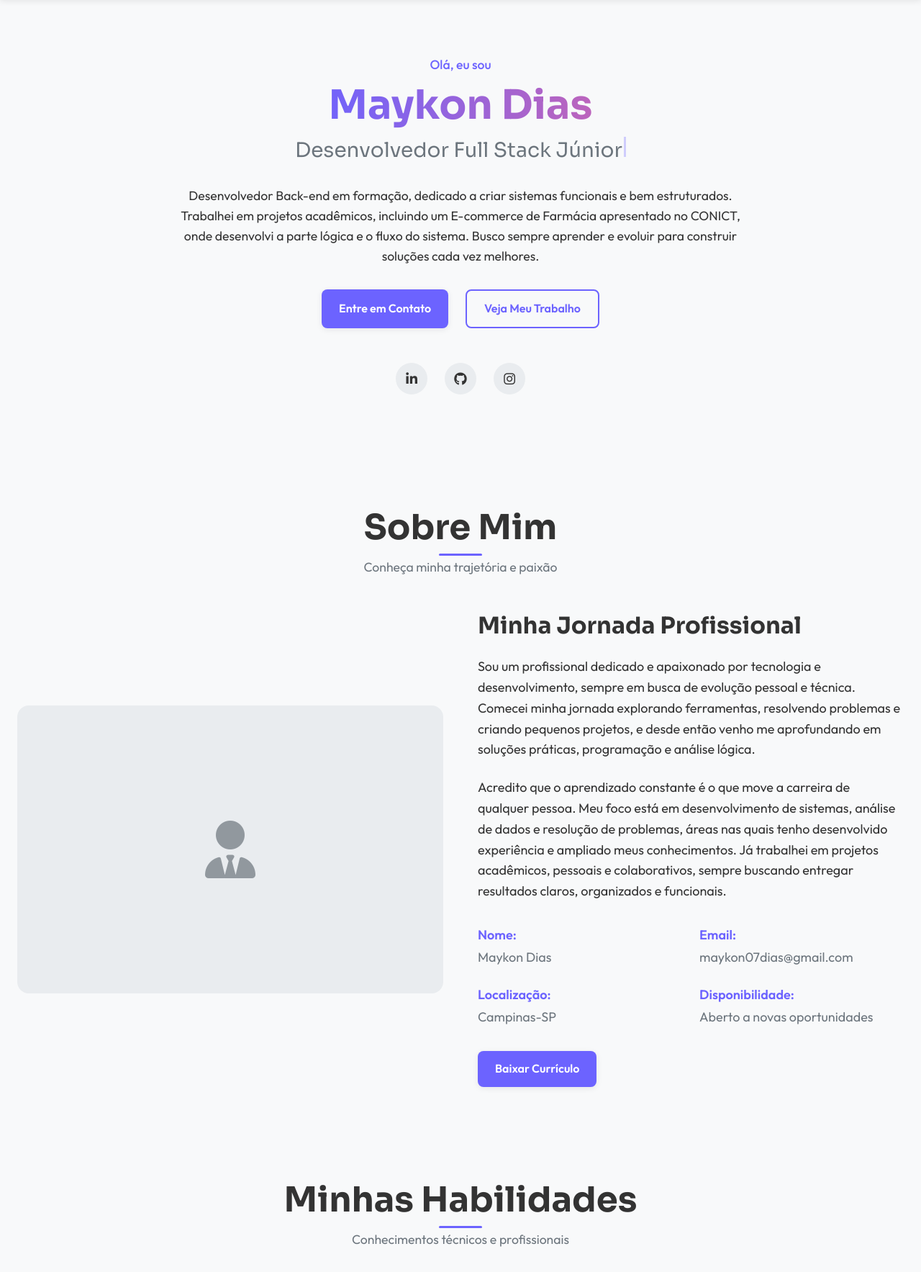
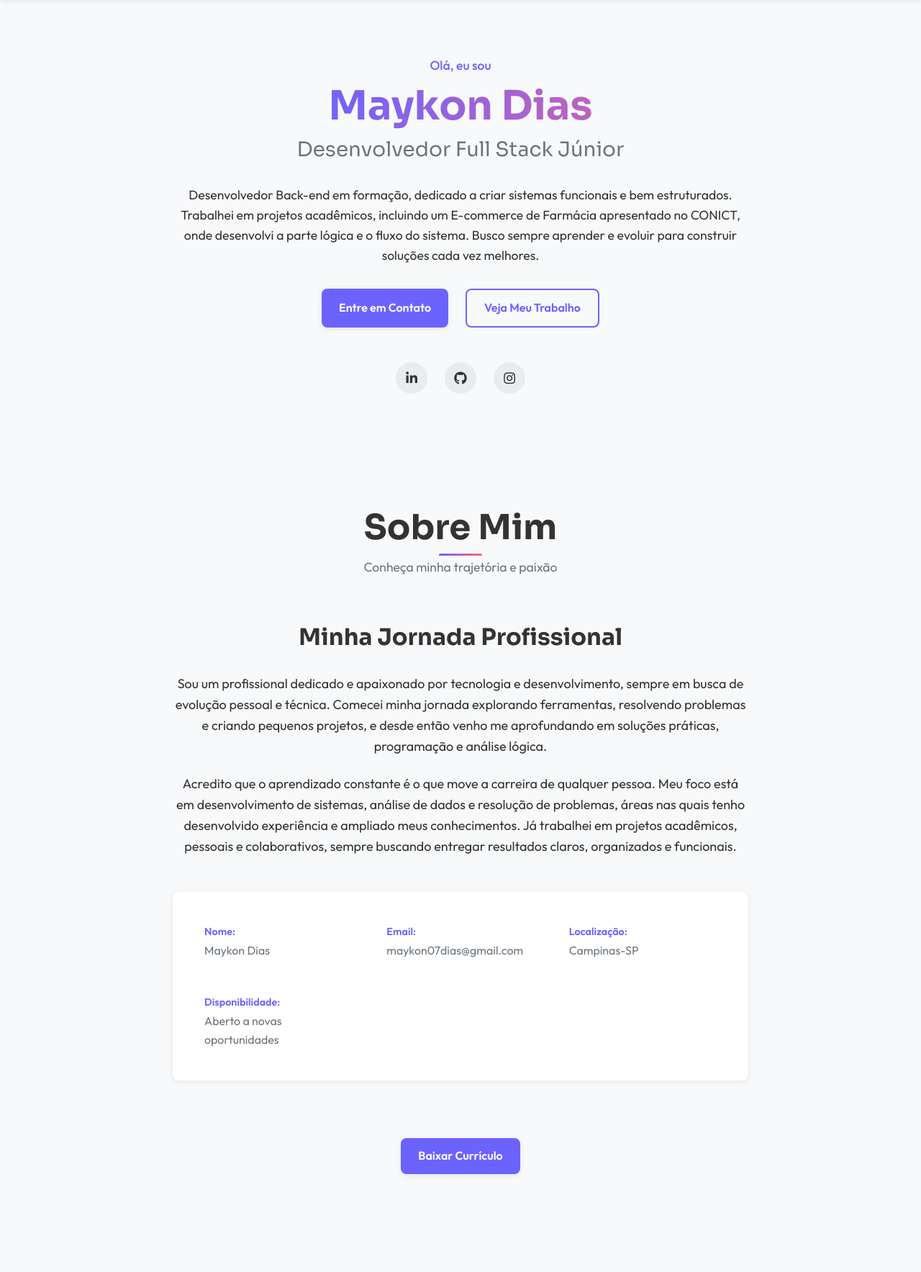
Before and after one commit to Loadingzs/Portfolio, a Flask app: page / in a window 1280 px wide. Shown: the part 80-1847 px from the top of the page at 72% size. Run offline with Flask 3, Linux system fonts and the light colour scheme.

Commit message:
99% Concluido

```diff
--- a/static/css/style.css
+++ b/static/css/style.css
@@ -1773,3 +1773,207 @@ body.dark-theme {
   display: flex;
   align-items: center;
 }
+
+/* ==========================================================================
+   CORREÇÕES PARA CENTRALIZAR SEÇÃO SOBRE MIM
+   ========================================================================== */
+
+/* Centralizar a seção Sobre Mim */
+#sobre .section__header {
+  text-align: center;
+  margin-bottom: var(--spacing-xl);
+}
+
+#sobre .section__title {
+  position: relative;
+  display: inline-block;
+  margin-bottom: var(--spacing-xs);
+}
+
+#sobre .section__title::after {
+  content: '';
+  position: absolute;
+  bottom: -10px;
+  left: 50%;
+  transform: translateX(-50%);
+  width: 60px;
+  height: 3px;
+  background: var(--gradient-primary);
+  border-radius: 2px;
+}
+
+#sobre .section__subtitle {
+  color: var(--gray-color);
+  font-size: 1.1rem;
+  text-align: center;
+  margin-bottom: var(--spacing-lg);
+}
+
+/* Centralizar todo o conteúdo da seção Sobre */
+.about__text {
+  text-align: center;
+  max-width: 800px;
+  margin: 0 auto;
+}
+
+.about__title {
+  margin-bottom: var(--spacing-md);
+  font-size: var(--fs-xl);
+}
+
+.about__info {
+  display: grid;
+  grid-template-columns: repeat(auto-fit, minmax(200px, 1fr));
+  gap: var(--spacing-sm);
+  margin: var(--spacing-lg) 0;
+  text-align: left;
+  background: var(--white);
+  padding: var(--spacing-md);
+  border-radius: var(--border-radius);
+  box-shadow: var(--shadow-sm);
+}
+
+body.dark-theme .about__info {
+  background: var(--dark-card);
+}
+
+.info-item {
+  display: flex;
+  flex-direction: column;
+  padding: var(--spacing-xs);
+}
+
+.info-label {
+  font-weight: 600;
+  color: var(--primary-color);
+  margin-bottom: 2px;
+  font-size: 0.9rem;
+}
+
+.info-value {
+  color: var(--gray-color);
+  font-size: 1rem;
+}
+
+/* Botão da seção Sobre centralizado */
+#sobre .btn {
+  margin-top: var(--spacing-md);
+  display: inline-block;
+}
+
+/* ==========================================================================
+   CORREÇÕES PARA O LAYOUT DO SOBRE
+   ========================================================================== */
+
+/* Ajustar o layout da seção Sobre para mobile */
+@media (max-width: 768px) {
+  .about__info {
+    grid-template-columns: 1fr;
+    text-align: center;
+  }
+
+  .info-item {
+    align-items: center;
+  }
+}
+
+/* ==========================================================================
+   CORREÇÕES PARA BARRAS DE HABILIDADE (VALORES REAIS)
+   ========================================================================== */
+
+/* Ajustar os valores das barras de habilidade conforme seu HTML */
+.skill-progress[data-level="60"] { width: 60%; }
+.skill-progress[data-level="65"] { width: 65%; }
+.skill-progress[data-level="46"] { width: 46%; }
+.skill-progress[data-level="92"] { width: 92%; }
+.skill-progress[data-level="94"] { width: 94%; }
+.skill-progress[data-level="96"] { width: 96%; }
+
+/* ==========================================================================
+   MELHORIAS PARA RESPONSIVIDADE
+   ========================================================================== */
+
+@media (max-width: 576px) {
+  .about__text {
+    padding: 0 var(--spacing-xs);
+  }
+
+  .about__info {
+    padding: var(--spacing-sm);
+  }
+
+  #sobre .section__title {
+    font-size: var(--fs-xl);
+  }
+
+  #sobre .section__subtitle {
+    font-size: 1rem;
+  }
+}
+
+/* ==========================================================================
+   ANIMAÇÃO PARA AS BARRAS DE HABILIDADE
+   ========================================================================== */
+
+@keyframes fillSkillBar {
+  from {
+    width: 0;
+  }
+  to {
+    width: var(--final-width);
+  }
+}
+
+.skill-progress {
+  animation: fillSkillBar 1.5s ease-out forwards;
+}
+
+/* ==========================================================================
+   AJUSTES PARA O BOTÃO DO TEMA
+   ========================================================================== */
+
+.theme-toggle {
+  position: relative;
+  width: 44px;
+  height: 44px;
+  border-radius: 50%;
+  display: flex;
+  align-items: center;
+  justify-content: center;
+  background: var(--light-gray);
+  color: var(--dark-color);
+  transition: all var(--transition-normal);
+  overflow: hidden;
+}
+
+body.dark-theme .theme-toggle {
+  background: var(--dark-card);
+  color: var(--dark-text);
+}
+
+.theme-toggle:hover {
+  background: var(--primary-color);
+  color: var(--white);
+  transform: rotate(180deg) scale(1.1);
+}
+
+.theme-toggle i {
+  transition: transform var(--transition-normal);
+}
+
+/* Mudar o ícone conforme o tema */
+body:not(.dark-theme) .theme-toggle .fa-sun {
+  display: none;
+}
+
+body:not(.dark-theme) .theme-toggle .fa-moon {
+  display: block;
+}
+
+body.dark-theme .theme-toggle .fa-sun {
+  display: block;
+}
+
+body.dark-theme .theme-toggle .fa-moon {
+  display: none;
+}
--- a/static/js/script.js
+++ b/static/js/script.js
@@ -44,7 +44,11 @@ const DOMCache = {
   currentYear: null,
   contactForm: null,
   skillProgressBars: null,
-  filterButtons: null
+  filterButtons: null,
+  portfolioItems: null,
+  navLinks: null,
+  sections: null,
+  heroElements: null
 };
 
 // ============================================================================
@@ -134,6 +138,9 @@ document.addEventListener('DOMContentLoaded', function() {
   Logger.info('Portfólio inicializado com configurações:', CONFIG);
   Analytics.trackPageView(window.location.pathname);
 
+  // Inicializar tratamento de erros globais
+  initGlobalErrorHandling();
+
   initCache();
   initTheme();
   initNavigation();
@@ -149,11 +156,29 @@ document.addEventListener('DOMContentLoaded', function() {
   initLoadingScreen();
   trackImportantInteractions();
 
-  // Carregar fontes
-  loadFonts();
+  // Carregar fontes (já estão pré-carregadas no HTML)
+  Logger.info('Fontes configuradas via preload');
 
   Logger.info('Inicialização completa');
 });
+
+// ============================================================================
+// TRATAMENTO DE ERROS GLOBAIS
+// ============================================================================
+function initGlobalErrorHandling() {
+  window.addEventListener('error', function(e) {
+    Logger.error('Erro global capturado', {
+      message: e.message,
+      filename: e.filename,
+      lineno: e.lineno,
+      colno: e.colno
+    });
+  });
+
+  window.addEventListener('unhandledrejection', function(e) {
+    Logger.error('Promise não tratada', e.reason);
+  });
+}
 
 // ============================================================================
 // INICIALIZAÇÃO DO CACHE
@@ -170,8 +195,14 @@ function initCache() {
     DOMCache.skillProgressBars = document.querySelectorAll('.skill-progress');
     DOMCache.filterButtons = document.querySelectorAll('.filter-btn');
     DOMCache.portfolioItems = document.querySelectorAll('.portfolio-item');
+    DOMCache.navLinks = document.querySelectorAll('.navbar__link');
+    DOMCache.sections = document.querySelectorAll('section[id]');
+    DOMCache.heroElements = document.querySelectorAll('.hero__greeting, .hero__name, .hero__title, .hero__description, .hero__buttons, .hero__social');
 
-    Logger.info('Cache DOM inicializado');
+    Logger.info('Cache DOM inicializado', {
+      elementos: Object.keys(DOMCache).length,
+      portfolioItems: DOMCache.portfolioItems?.length || 0
+    });
   } catch (error) {
     Logger.error('Erro ao inicializar cache DOM', error);
   }
@@ -198,9 +229,8 @@ function initTheme() {
   applyTheme();
 
   // Configurar botão de alternância
-  const themeToggle = document.querySelector('.theme-toggle');
-  if (themeToggle) {
-    themeToggle.addEventListener('click', toggleTheme);
+  if (DOMCache.themeToggle) {
+    DOMCache.themeToggle.addEventListener('click', toggleTheme);
     updateThemeIcon();
     Logger.info('Tema inicializado e botão configurado');
   }
@@ -224,9 +254,15 @@ function applyTheme() {
 }
 
 function updateThemeIcon() {
-  const icon = document.querySelector('.theme-toggle i');
-  if (icon) {
-    icon.className = currentTheme === 'dark' ? 'fas fa-sun' : 'fas fa-moon';
+  const moonIcon = DOMCache.themeToggle?.querySelector('.fa-moon');
+  const sunIcon = DOMCache.themeToggle?.querySelector('.fa-sun');
+
+  if (currentTheme === 'dark') {
+    if (moonIcon) moonIcon.style.display = 'none';
+    if (sunIcon) sunIcon.style.display = 'block';
+  } else {
+    if (moonIcon) moonIcon.style.display = 'block';
+    if (sunIcon) sunIcon.style.display = 'none';
   }
 }
 
@@ -239,8 +275,7 @@ function initNavigation() {
     if (DOMCache.navbarToggle && DOMCache.navbarMenu) {
       DOMCache.navbarToggle.addEventListener('click', toggleMobileMenu);
 
-      const navLinks = document.querySelectorAll('.navbar__link');
-      navLinks.forEach(link => {
+      DOMCache.navLinks.forEach(link => {
         link.addEventListener('click', closeMobileMenu);
       });
     }
@@ -307,22 +342,22 @@ function initSmoothScroll() {
 }
 
 function updateActiveNavLink(targetId = null) {
-  const navLinks = document.querySelectorAll('.navbar__link');
+  if (!DOMCache.navLinks) return;
 
   if (targetId) {
-    navLinks.forEach(link => {
+    DOMCache.navLinks.forEach(link => {
       link.classList.remove('active');
       if (link.getAttribute('href') === targetId) {
         link.classList.add('active');
       }
     });
   } else {
-    const sections = document.querySelectorAll('section[id]');
+    if (!DOMCache.sections) return;
+
     const scrollPosition = window.scrollY + 100;
-
     let currentSection = '';
 
-    sections.forEach(section => {
+    DOMCache.sections.forEach(section => {
       const sectionTop = section.offsetTop;
       const sectionHeight = section.clientHeight;
       const sectionId = section.getAttribute('id');
@@ -332,7 +367,7 @@ function updateActiveNavLink(targetId = null) {
       }
     });
 
-    navLinks.forEach(link => {
+    DOMCache.navLinks.forEach(link => {
       link.classList.remove('active');
       if (link.getAttribute('href') === `#${currentSection}`) {
         link.classList.add('active');
@@ -398,13 +433,12 @@ function initSkillAnimations() {
 }
 
 function animateSkillBars() {
-  const skillProgressBars = DOMCache.skillProgressBars;
+  if (!DOMCache.skillProgressBars) return;
 
-  if (!skillProgressBars) return;
-
-  skillProgressBars.forEach((bar, index) => {
+  DOMCache.skillProgressBars.forEach((bar, index) => {
     setTimeout(() => {
       const level = bar.getAttribute('data-level');
+      // Animar via JavaScript
       bar.style.width = `${level}%`;
       bar.style.transition = `width 1.5s ease-out ${index * 0.1}s`;
     }, index * CONFIG.skillAnimationDelay);
@@ -435,6 +469,10 @@ function initPortfolioFilter() {
           Analytics.trackEvent('portfolio', 'filter', filter);
         });
       });
+
+      // Marcar o botão "Todos" como ativo inicialmente
+      const allButton = document.querySelector('.filter-btn[data-filter="all"]');
+      if (allButton) allButton.classList.add('active');
     }
 
     // Garantir que todos os itens sejam exibidos por padrão ao carregar a página
@@ -546,7 +584,7 @@ function validateField(e) {
   let isValid = true;
   let message = '';
 
-  field.classList.remove('error');
+  field.classList.remove('error', 'success');
 
   if (field.required && !value) {
     isValid = false;
@@ -557,6 +595,12 @@ function validateField(e) {
       isValid = false;
       message = 'Email inválido';
     }
+  } else if (field.type === 'tel' && value) {
+    const phoneRegex = /^[\d\s\-\(\)]{10,}$/;
+    if (!phoneRegex.test(value)) {
+      isValid = false;
+      message = 'Telefone inválido';
+    }
   } else if (field.name === 'message' && value.length < 10) {
     isValid = false;
     message = 'Mensagem muito curta (mínimo 10 caracteres)';
@@ -566,6 +610,7 @@ function validateField(e) {
     field.classList.add('error');
     showFieldError(field, message);
   } else {
+    field.classList.add('success');
     clearFieldError({ target: field });
   }
 
@@ -585,7 +630,7 @@ function showFieldError(field, message) {
 
 function clearFieldError(e) {
   const field = e.target;
-  field.classList.remove('error');
+  field.classList.remove('error', 'success');
   const errorElement = field.parentNode.querySelector('.error-message');
   if (errorElement) errorElement.remove();
 }
@@ -626,7 +671,7 @@ function showNotification(message, type = 'info') {
     color: white;
     border-radius: 4px;
     box-shadow: 0 4px 12px rgba(0,0,0,0.15);
-    z-index: var(--z-notification, 3000);
+    z-index: 10000;
     display: flex;
     align-items: center;
     justify-content: space-between;
@@ -634,6 +679,23 @@ function showNotification(message, type = 'info') {
     max-width: 400px;
     animation: slideInRight 0.3s ease;
   `;
+
+  // Adicionar animações CSS se não existirem
+  if (!document.querySelector('#notification-styles')) {
+    const style = document.createElement('style');
+    style.id = 'notification-styles';
+    style.textContent = `
+      @keyframes slideInRight {
+        from { transform: translateX(100%); opacity: 0; }
+        to { transform: translateX(0); opacity: 1; }
+      }
+      @keyframes slideOutRight {
+        from { transform: translateX(0); opacity: 1; }
+        to { transform: translateX(100%); opacity: 0; }
+      }
+    `;
+    document.head.appendChild(style);
+  }
 
   // Botão de fechar
   const closeBtn = notification.querySelector('.notification__close');
@@ -658,23 +720,6 @@ function showNotification(message, type = 'info') {
 
   // Adicionar ao body
   document.body.appendChild(notification);
-
-  // Adicionar animações CSS se não existirem
-  if (!document.querySelector('#notification-styles')) {
-    const style = document.createElement('style');
-    style.id = 'notification-styles';
-    style.textContent = `
-      @keyframes slideInRight {
-        from { transform: translateX(100%); opacity: 0; }
-        to { transform: translateX(0); opacity: 1; }
-      }
-      @keyframes slideOutRight {
-        from { transform: translateX(0); opacity: 1; }
-        to { transform: translateX(100%); opacity: 0; }
-      }
-    `;
-    document.head.appendChild(style);
-  }
 
   // Remover automaticamente após 5 segundos
   const autoRemoveTimeout = setTimeout(() => {
@@ -764,9 +809,9 @@ function initAnimationsOnScroll() {
 // ANIMAÇÕES DO HERO
 // ============================================================================
 function animateHeroElements() {
-  const heroElements = document.querySelectorAll('.hero__greeting, .hero__name, .hero__title, .hero__description, .hero__buttons, .hero__social');
+  if (!DOMCache.heroElements) return;
 
-  heroElements.forEach((element, index) => {
+  DOMCache.heroElements.forEach((element, index) => {
     element.style.opacity = '0';
     element.style.transform = 'translateY(20px)';
     element.style.transition = `all 0.6s ease ${index * 0.1}s`;
@@ -794,6 +839,11 @@ function initTypingEffect() {
   const heroTitle = document.querySelector('.hero__title');
   if (!heroTitle) return;
 
+  // Verificar se é mobile e pular animação se necessário
+  if (window.innerWidth <= CONFIG.breakpoints.mobile) {
+    return; // Não animar em mobile para melhor performance
+  }
+
   const originalText = heroTitle.textContent;
   heroTitle.textContent = '';
 
@@ -814,6 +864,11 @@ function initTypingEffect() {
       heroTitle.insertBefore(charSpan, cursor);
       i++;
       setTimeout(typeWriter, 50);
+    } else {
+      // Remover cursor após terminar
+      setTimeout(() => {
+        cursor.remove();
+      }, 1000);
     }
   }
 
@@ -890,32 +945,6 @@ function trackImportantInteractions() {
       Analytics.trackEvent('download', 'file', filename);
     });
   });
-}
-
-// ============================================================================
-// CARREGAMENTO DE FONTES
-// ============================================================================
-function loadFonts() {
-  try {
-    // Carregar fontes do Google Fonts com preload para performance
-    const preloadLink = document.createElement('link');
-    preloadLink.href = 'https://fonts.googleapis.com/css2?family=Inter:wght@400;600&family=Poppins:wght@400;600;700&display=swap';
-    preloadLink.rel = 'preload';
-    preloadLink.as = 'style';
-    preloadLink.crossOrigin = 'anonymous';
-    document.head.appendChild(preloadLink);
-
-    // Link principal das fontes
-    const link = document.createElement('link');
-    link.href = preloadLink.href;
-    link.rel = 'stylesheet';
-    link.crossOrigin = 'anonymous';
-    document.head.appendChild(link);
-
-    Logger.info('Fontes carregadas');
-  } catch (error) {
-    Logger.error('Erro ao carregar fontes', error);
-  }
 }
 
 // ============================================================================
@@ -997,3 +1026,13 @@ if (typeof window !== 'undefined') {
 
   Logger.info('PortfolioApp disponível no console como window.PortfolioApp');
 }
+// ============================================================================
+// BOTÃO DE DOWNLOAD DO CURRÍCULO
+// ============================================================================
+document.getElementById('btn btn--primar').addEventListener('click', function() {
+  // Cria um link temporário
+  const link = document.createElement('a');
+  link.href = 'C:\\Users\\Maykon\\Documents\\a\\static\\assets\\Curriculo.pdf';
+  link.download = 'Maykon_Curriculo.pdf'; // Nome do arquivo ao baixar
+  link.click(); // Simula o clique
+});
--- a/templates/index.html
+++ b/templates/index.html
@@ -103,12 +103,6 @@
                     <p class="section__subtitle">Conheça minha trajetória e paixão</p>
                 </div>
 
-                <div class="about__content">
-                    <div class="about__image">
-                        <div class="image-placeholder about-image">
-                            <i class="fas fa-user-tie"></i>
-                        </div>
-                    </div>
 
                     <div class="about__text">
                         <h3 class="about__title">Minha Jornada Profissional</h3>
@@ -138,7 +132,11 @@
                             </div>
                         </div>
 
-                        <a href="#" class="btn btn--primary">Baixar Currículo</a>
+                        <a href="static/Curriculo.pdf"
+                        class="btn btn--primary"
+                         download="Maykon_Curriculo.pdf">
+                        Baixar Currículo
+                        </a>
                     </div>
                 </div>
             </div>
@@ -275,6 +273,7 @@
                                 <span class="tag">HTML5</span>
                                 <span class="tag">CSS3</span>
                                 <span class="tag">JavaScript</span>
+                                <span class="tag">Python</span>
                             </div>
                         </div>
                     </div>
```
Also changed, not shown: 1 other file.
